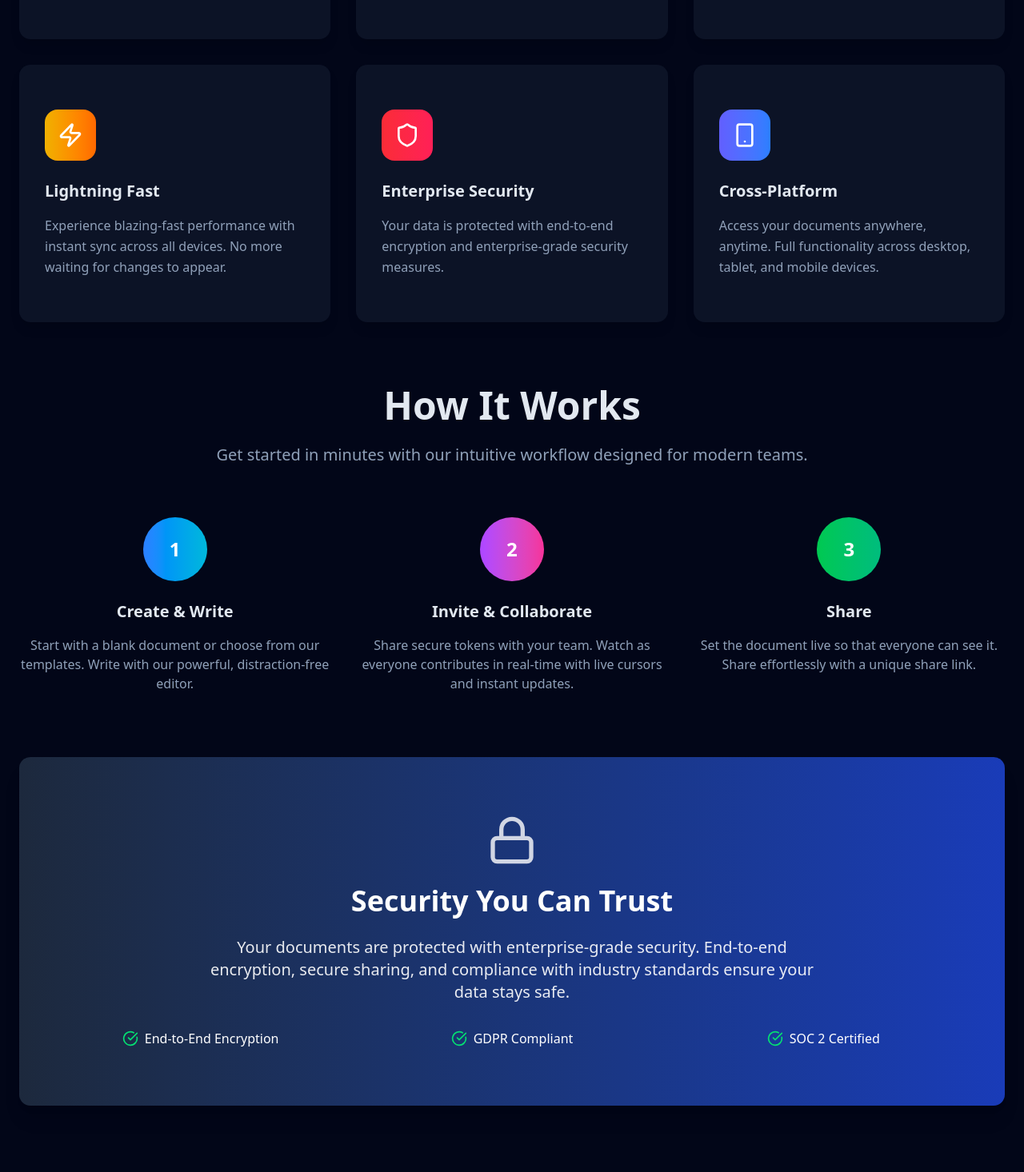
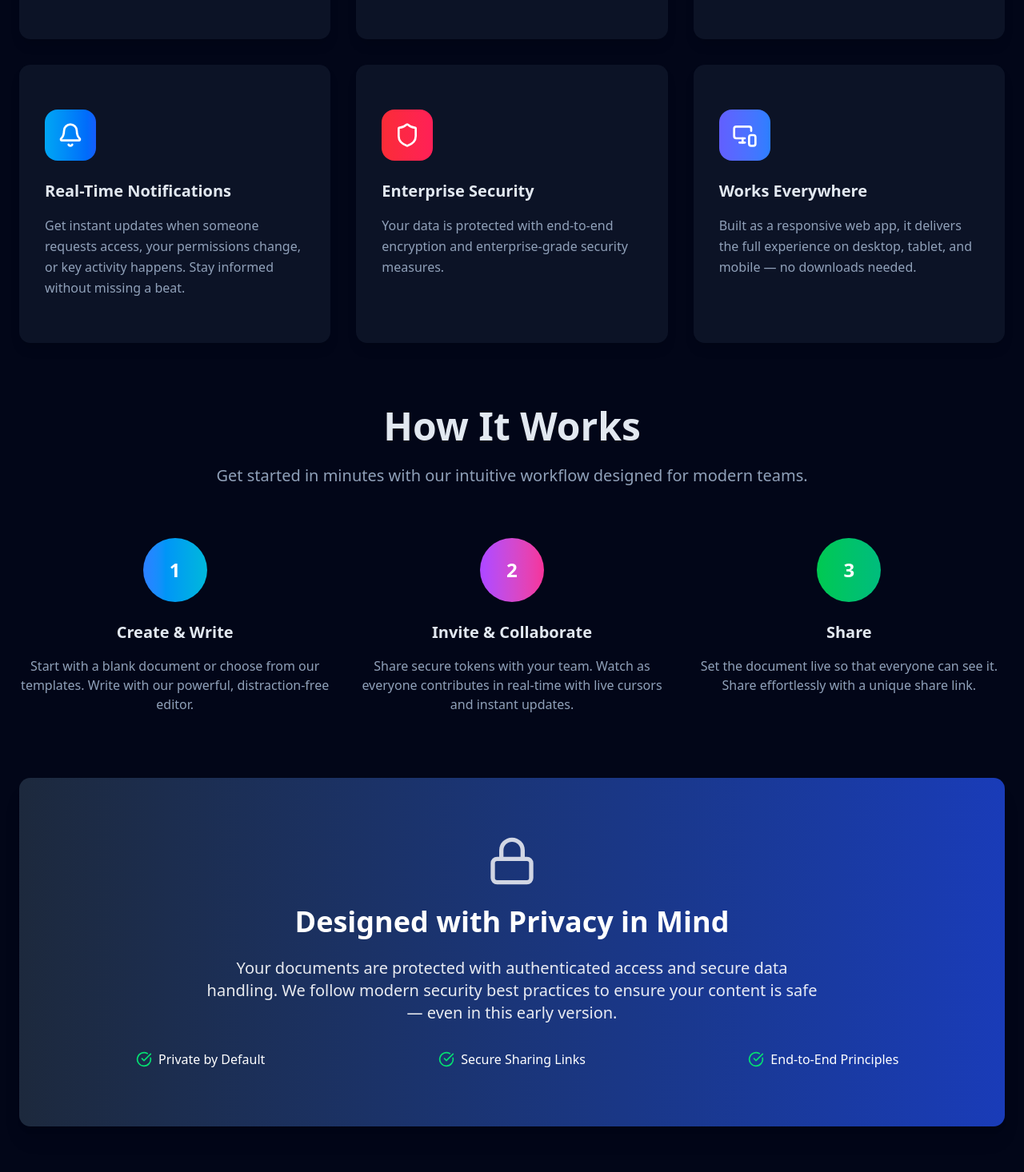
Before and after one commit to Muhammad-Shah-zaib/livedoc-frontend, a React (Vite) app: page /about-us in a window 1280 px wide. Shown: the part 2100-3566 px from the top of the page at 80% size. Built offline with nearby package versions, Linux system fonts and the light colour scheme; no server answers; what @tiptap/y-tiptap would draw is missing.

Commit message:
added contact us dialogue

```diff
--- /dev/null
+++ b/src/Data/features.ts
@@ -0,0 +1,53 @@
+import {
+  Users,
+  Share2,
+  Timer,
+  Bell,
+  Shield,
+  MonitorSmartphone,
+} from "lucide-react";
+
+export const features = [
+  {
+    icon: Users,
+    title: "Real-Time Collaboration",
+    description:
+      "Work together seamlessly with your team. See changes instantly as they happen, with live cursors and real-time editing.",
+    color: "from-blue-500 to-cyan-500",
+  },
+  {
+    icon: Share2,
+    title: "Smart Share Tokens",
+    description:
+      "Invite collaborators with secure, customizable share tokens. Control permissions and access levels with ease.",
+    color: "from-purple-500 to-pink-500",
+  },
+  {
+    icon: Timer, // or Rocket or Activity from lucide-react
+    title: "Instant Experience",
+    description:
+      "Built as a Single Page Application, everything loads once — so you get lightning-fast navigation without delays.",
+    color: "from-indigo-500 to-purple-500",
+  },
+  {
+    icon: Bell,
+    title: "Real-Time Notifications",
+    description:
+      "Get instant updates when someone requests access, your permissions change, or key activity happens. Stay informed without missing a beat.",
+    color: "from-sky-500 to-blue-600",
+  },
+  {
+    icon: Shield,
+    title: "Enterprise Security",
+    description:
+      "Your data is protected with end-to-end encryption and enterprise-grade security measures.",
+    color: "from-red-500 to-rose-500",
+  },
+  {
+    icon: MonitorSmartphone,
+    title: "Works Everywhere",
+    description:
+      "Built as a responsive web app, it delivers the full experience on desktop, tablet, and mobile — no downloads needed.",
+    color: "from-indigo-500 to-blue-500",
+  },
+];
--- /dev/null
+++ b/src/Data/stats.ts
@@ -0,0 +1,8 @@
+import { Clock, FileText, Globe, Users } from "lucide-react";
+
+export const stats = [
+  { number: "10M+", label: "Documents Created", icon: FileText },
+  { number: "500K+", label: "Active Users", icon: Users },
+  { number: "99.9%", label: "Uptime", icon: Clock },
+  { number: "150+", label: "Countries", icon: Globe },
+];
--- a/src/hooks/useTipTapEditor.tsx
+++ b/src/hooks/useTipTapEditor.tsx
@@ -17,7 +17,6 @@ import Headings from "@tiptap/extension-heading";
 import CodeBlock from "@tiptap/extension-code-block";
 import CodeBlockLowlight from "@tiptap/extension-code-block-lowlight";
 import Document from "@tiptap/extension-document";
-import Paragraph from "@tiptap/extension-paragraph";
 
 import { all, createLowlight } from "lowlight";
 import Emoji, { gitHubEmojis } from "@tiptap/extension-emoji";
--- /dev/null
+++ b/src/shared/components/ContactUsDialogue.tsx
@@ -0,0 +1,59 @@
+import {
+  Dialog,
+  DialogTrigger,
+  DialogContent,
+  DialogHeader,
+  DialogTitle,
+  DialogDescription,
+  DialogFooter,
+  DialogClose,
+} from "@/components/ui/dialog";
+import { Mail, Smile } from "lucide-react";
+import { Button } from "@/components/ui/button";
+
+export function ContactUsDialog() {
+  return (
+    <Dialog>
+      <DialogTrigger asChild>
+        <Button
+          size="lg"
+          variant="outline"
+          className="text-lg px-12 py-4 h-auto border-2 hover:bg-slate-50 dark:hover:bg-slate-800 bg-transparent"
+        >
+          Contact Us
+        </Button>
+      </DialogTrigger>
+      <DialogContent className="sm:max-w-md">
+        <DialogHeader>
+          <div className="flex items-center gap-2 mb-2">
+            <Mail className="h-6 w-6 text-blue-600" />
+            <DialogTitle className="text-xl">Contact Us</DialogTitle>
+          </div>
+          <DialogDescription className="text-slate-600 dark:text-slate-400">
+            We’d love to hear from you. For feedback, support, or general
+            queries, just send us an email.
+          </DialogDescription>
+        </DialogHeader>
+
+        <div className="mt-6 text-center">
+          <a
+            href="mailto:livedoc.emailclient@gmail.com"
+            className="inline-flex items-center gap-2 text-blue-600 hover:underline text-lg font-semibold"
+          >
+            <Mail className="h-5 w-5" />
+            livedoc.emailclient@gmail.com
+          </a>
+        </div>
+
+        <DialogFooter className="mt-8 flex justify-center">
+          <DialogClose asChild>
+            <Button variant="default" className="flex items-center gap-2">
+              <Smile className="h-5 w-5 bg-yellow-400 rounded-full text-yellow-900" />
+              Got it
+            </Button>
+          </DialogClose>
+        </DialogFooter>
+      </DialogContent>
+    </Dialog>
+  );
+}
--- a/src/shared/pages/AboutUs.tsx
+++ b/src/shared/pages/AboutUs.tsx
@@ -1,77 +1,14 @@
 import { Button } from "@/components/ui/button";
 import { Card, CardContent } from "@/components/ui/card";
 import { Badge } from "@/components/ui/badge";
-import {
-  Users,
-  Share2,
-  Zap,
-  Shield,
-  Globe,
-  MessageCircle,
-  FileText,
-  Clock,
-  Sparkles,
-  ArrowRight,
-  CheckCircle,
-  Lock,
-  Smartphone,
-} from "lucide-react";
+import { ArrowRight, CheckCircle, Lock, Sparkles } from "lucide-react";
 import PageHeader from "../components/PageHeader";
 import { NavLink } from "react-router-dom";
+import { ContactUsDialog } from "../components/ContactUsDialogue";
+import { features } from "@/Data/features";
+import { stats } from "@/Data/stats";
 
 export default function AboutPage() {
-  const features = [
-    {
-      icon: Users,
-      title: "Real-Time Collaboration",
-      description:
-        "Work together seamlessly with your team. See changes instantly as they happen, with live cursors and real-time editing.",
-      color: "from-blue-500 to-cyan-500",
-    },
-    {
-      icon: Share2,
-      title: "Smart Share Tokens",
-      description:
-        "Invite collaborators with secure, customizable share tokens. Control permissions and access levels with ease.",
-      color: "from-purple-500 to-pink-500",
-    },
-    {
-      icon: MessageCircle,
-      title: "Contextual Comments",
-      description:
-        "Add comments directly to any part of your document. Discuss ideas and provide feedback in context.",
-      color: "from-green-500 to-emerald-500",
-    },
-    {
-      icon: Zap,
-      title: "Lightning Fast",
-      description:
-        "Experience blazing-fast performance with instant sync across all devices. No more waiting for changes to appear.",
-      color: "from-yellow-500 to-orange-500",
-    },
-    {
-      icon: Shield,
-      title: "Enterprise Security",
-      description:
-        "Your data is protected with end-to-end encryption and enterprise-grade security measures.",
-      color: "from-red-500 to-rose-500",
-    },
-    {
-      icon: Smartphone,
-      title: "Cross-Platform",
-      description:
-        "Access your documents anywhere, anytime. Full functionality across desktop, tablet, and mobile devices.",
-      color: "from-indigo-500 to-blue-500",
-    },
-  ];
-
-  const stats = [
-    { number: "10M+", label: "Documents Created", icon: FileText },
-    { number: "500K+", label: "Active Users", icon: Users },
-    { number: "99.9%", label: "Uptime", icon: Clock },
-    { number: "150+", label: "Countries", icon: Globe },
-  ];
-
   return (
     <div
       className={`min-h-screen transition-all duration-300 bg-white dark:bg-slate-950`}
@@ -262,25 +199,25 @@ export default function AboutPage() {
           <CardContent className="p-12 text-center">
             <Lock className="h-16 w-16 mx-auto mb-6 opacity-80" />
             <h2 className="text-3xl md:text-4xl font-bold mb-6">
-              Security You Can Trust
+              Designed with Privacy in Mind
             </h2>
             <p className="text-xl opacity-90 max-w-3xl mx-auto mb-8">
-              Your documents are protected with enterprise-grade security.
-              End-to-end encryption, secure sharing, and compliance with
-              industry standards ensure your data stays safe.
+              Your documents are protected with authenticated access and secure
+              data handling. We follow modern security best practices to ensure
+              your content is safe — even in this early version.
             </p>
             <div className="grid grid-cols-1 md:grid-cols-3 gap-8">
               <div className="flex items-center justify-center space-x-2">
                 <CheckCircle className="h-5 w-5 text-green-400" />
-                <span>End-to-End Encryption</span>
+                <span>Private by Default</span>
               </div>
               <div className="flex items-center justify-center space-x-2">
                 <CheckCircle className="h-5 w-5 text-green-400" />
-                <span>GDPR Compliant</span>
+                <span>Secure Sharing Links</span>
               </div>
               <div className="flex items-center justify-center space-x-2">
                 <CheckCircle className="h-5 w-5 text-green-400" />
-                <span>SOC 2 Certified</span>
+                <span>End-to-End Principles</span>
               </div>
             </div>
           </CardContent>
@@ -303,13 +240,7 @@ export default function AboutPage() {
               <NavLink to={"/"}>Get Started</NavLink>
               <ArrowRight className="ml-2 h-5 w-5" />
             </Button>
-            <Button
-              size="lg"
-              variant="outline"
-              className="text-lg px-12 py-4 h-auto border-2 hover:bg-slate-50 dark:hover:bg-slate-800 bg-transparent"
-            >
-              Contact Us
-            </Button>
+            <ContactUsDialog />
           </div>
         </div>
       </div>
```
